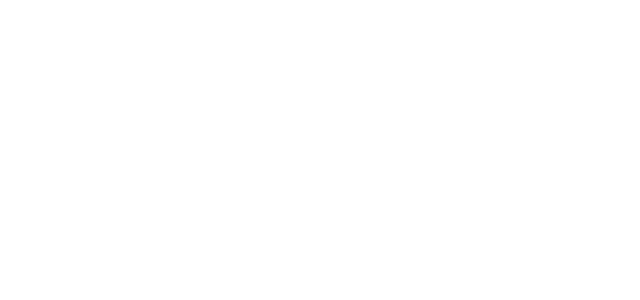
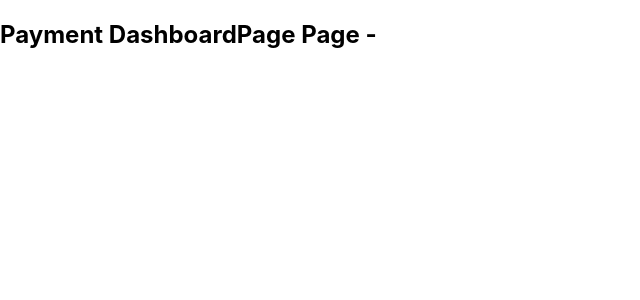
Before and after one commit to Manoj201/edge-side-composition-app-two, a React (Create React App) app: page /dashboard in a window 1280 px wide. Shown: the top 300 px of the page, without its empty margins (0-640 px from the left). Built offline with nearby package versions, Linux system fonts and the light colour scheme.

Commit message:
set dashboard route and page

```diff
--- a/src/App.js
+++ b/src/App.js
@@ -3,6 +3,7 @@
 import { BrowserRouter, Switch, Route } from "react-router-dom";
 import HomePage from "pages/Home.page";
 import PaymentPage from 'pages/PaymentPage'
+import DashboardPage from 'pages/Dashboard.page'
 
 function App() {
 	return (
@@ -10,6 +11,7 @@
 				<Switch>
 					<Route exact path="/" component={HomePage}/>
 					<Route exact path="/payment" component={PaymentPage}/>
+					<Route exact path="/dashboard" component={DashboardPage}/>
 				</Switch>
 			</BrowserRouter>
 	);
--- /dev/null
+++ b/src/pages/Dashboard.page.js
@@ -0,0 +1,12 @@
+import React from "react";
+
+const DashboardPage = () => {
+
+	return (
+		<div>
+			<h2>Payment DashboardPage Page - {process.env.REACT_APP_VERSION}</h2>
+		</div>
+	);
+};
+
+export default DashboardPage;
--- a/src/pages/PaymentPage.js
+++ b/src/pages/PaymentPage.js
@@ -1,7 +1,9 @@
 import React from "react";
 import Cookies from "universal-cookie";
+import { useHistory } from "react-router-dom";
 
 const PaymentPage = () => {
+  let history = useHistory();
 	const handleClick = () => {
 		const cookies = new Cookies();
 		cookies.set("version", "home", { path: "/" });
@@ -11,6 +13,9 @@
 		<div>
 			<h2>Payment Page - {process.env.REACT_APP_VERSION}</h2>
 			<button onClick={handleClick}>Navigate to Home App</button>
+			<button onClick={() => {
+        history.push('/dashboard')
+      }}>Navigate to Dashboard page</button>
 		</div>
 	);
 };
```
